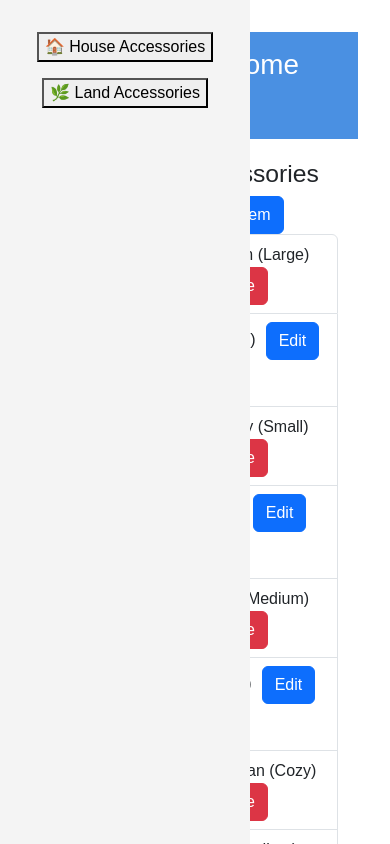
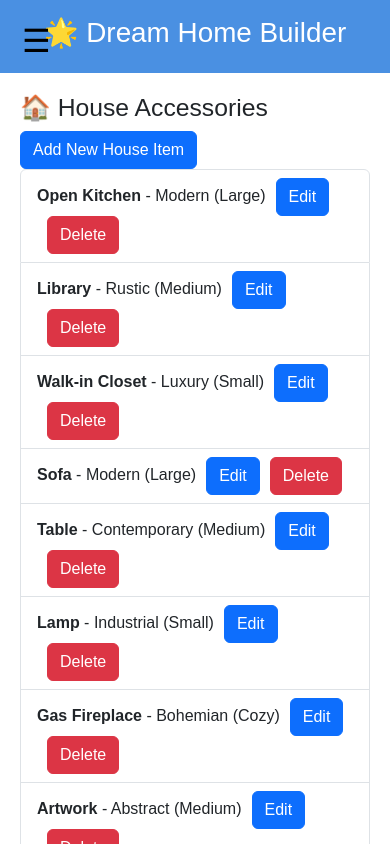
Before and after one commit to cochav4884/Dream-Home-App, a React (Vite) app in the folder dream-home-app/: page / in a window 390 px wide. Shown: the top 844 px of the page. Built offline with nearby package versions, Linux system fonts and the light colour scheme; data requests are answered from the project's data file.

Commit message:
created a hamburger menu so the lists did not hide under the sidebar when the screen shrunk

```diff
--- a/dream-home-app/src/Components/Sidebar/Sidebar.module.css
+++ b/dream-home-app/src/Components/Sidebar/Sidebar.module.css
@@ -1,44 +1,71 @@
-/* Sidebar Styles */
+/* Sidebar.module.css */
 .sidebar {
-  background-color: #f4f4f4; /* Light gray background for the sidebar */
-  padding: 1rem; /* Padding inside the sidebar */
-  width: 250px; /* Fixed width for the sidebar */
-  height: 100vh; /* Make the sidebar take the full viewport height */
-  position: fixed; /* Keep the sidebar fixed on the screen */
-  top: 0; /* Position the sidebar at the top of the screen */
-  left: 0; /* Stick the sidebar to the left */
-  transform: translateX(0); /* Ensure no horizontal translation, sidebar stays visible */
-  transition: none; /* No transition effect on transform */
-  z-index: 1000; /* Ensure the sidebar stays above the main content */
+  background-color: #f4f4f4;
+  padding: 4rem 1rem 1rem 1rem; /* Top padding increased to make room for button */
+  width: 250px;
+  height: 100vh;
+  position: fixed;
+  top: 0;
+  left: 0;
+  transform: translateX(0);
+  transition: left 0.3s ease;
+  z-index: 1000;
 }
 
-/* Sidebar Links */
+/* Responsive: hide sidebar by default on small screens */
+@media (max-width: 768px) {
+  .sidebar {
+    left: -250px; /* hide it */
+  }
+
+  .sidebar.open {
+    left: 0; /* slide in */
+  }
+}
+
 .sidebar nav ul {
-  list-style-type: none; /* Remove default bullet points from the list */
-  padding: 0; /* Remove padding around the list */
-  margin: 0; /* Remove margin from the list */
+  list-style-type: none;
+  padding: 0;
+  margin: 0;
 }
 
 .sidebar li {
-  margin: 1rem 0; /* Add vertical space between list items */
+  margin: 1rem 0;
 }
 
-/* Sidebar Link Styling */
 .sidebar-link {
-  text-decoration: none; /* Remove underline from links */
-  color: #333; /* Dark text color for links */
-  font-weight: bold; /* Make the link text bold */
-  display: flex; /* Use flexbox for aligning the content */
-  align-items: center; /* Vertically center the link content */
-  padding: 0.5rem; /* Padding inside the links for spacing */
-  background: none; /* No background for the link */
-  border: none; /* Remove the border from the link */
-  cursor: pointer; /* Pointer cursor on hover */
-  width: 100%; /* Ensure the link spans the entire width of the sidebar */
-  text-align: left; /* Align text to the left */
+  text-decoration: none;
+  color: #333;
+  font-weight: bold;
+  display: flex;
+  align-items: center;
+  padding: 0.5rem;
+  background: none;
+  border: none;
+  cursor: pointer;
+  width: 100%;
+  text-align: left;
 }
 
-/* Sidebar Link Hover Effect */
 .sidebar-link:hover {
-  color: #4a90e2; /* Change link color to blue when hovered */
+  color: #4a90e2;
 }
+
+/* Optional: Toggle button for mobile */
+.toggle-button {
+  display: none;
+  position: fixed;
+  top: 1rem;
+  left: 1rem;
+  z-index: 1100;
+  background: none;
+  border: none;
+  font-size: 2rem;
+  cursor: pointer;
+}
+
+@media (max-width: 768px) {
+  .toggle-button {
+    display: block;
+  }
+}
--- a/dream-home-app/src/Components/Sidebar/Sidebar.tsx
+++ b/dream-home-app/src/Components/Sidebar/Sidebar.tsx
@@ -1,37 +1,40 @@
-import React from 'react';
-import styles from './Sidebar.module.css'; // Import styles for the sidebar
+import React, { useState } from 'react';
+import styles from './Sidebar.module.css';
 
-// Define the props expected by the Sidebar component
 interface SidebarProps {
-  onSelectCategory: (category: 'house' | 'land') => void; // Callback to switch categories
+  onSelectCategory: (category: 'house' | 'land') => void;
 }
 
-// Sidebar component to select between house and land accessories
 const Sidebar: React.FC<SidebarProps> = ({ onSelectCategory }) => {
+  const [isOpen, setIsOpen] = useState(false);
+
+  const toggleSidebar = () => setIsOpen(!isOpen);
+
   return (
-    <div className={styles.sidebar}>
+    <>
+    <button className={styles['toggle-button']} onClick={toggleSidebar}>
+      ☰
+    </button>
+
+    <div className={`${styles.sidebar} ${isOpen ? styles.open : ''}`}>
       <nav>
         <ul>
-          {/* Button to select House Accessories */}
           <li>
-            <button onClick={() => onSelectCategory('house')} className="sidebar-link">
+            <button onClick={() => { onSelectCategory('house'); setIsOpen(false); }} className={styles['sidebar-link']}>
               🏠 House Accessories
             </button>
           </li>
-
-          {/* Button to select Land Accessories */}
           <li>
-            <button onClick={() => onSelectCategory('land')} className="sidebar-link">
+            <button onClick={() => { onSelectCategory('land'); setIsOpen(false); }} className={styles['sidebar-link']}>
               🌿 Land Accessories
             </button>
           </li>
         </ul>
       </nav>
     </div>
+  </>
+
   );
 };
 
 export default Sidebar;
-// This component provides a sidebar for selecting between house and land accessories in the Dream Home Builder app.
-// It uses a callback function to notify the parent component when a category is selected, allowing for dynamic updates in the main content area based on user selection.
-// The Sidebar component is a functional component that renders a navigation menu with buttons to switch between house and land accessories. It uses TypeScript for type safety and CSS for styling.
--- a/dream-home-app/src/Styles/App.css
+++ b/dream-home-app/src/Styles/App.css
@@ -1,42 +1,30 @@
-#root {
-  max-width: 1280px;
-  margin: 0 auto;
-  padding: 2rem;
-  text-align: center;
+/* App.css */
+
+/* Allow app to use full height */
+.app-container {
+  display: flex;
+  flex-direction: column;
+  height: 100vh;
+  overflow: hidden; /* prevents scrolling on the whole page */
 }
 
-.logo {
-  height: 6em;
-  padding: 1.5em;
-  will-change: filter;
-  transition: filter 300ms;
-}
-.logo:hover {
-  filter: drop-shadow(0 0 2em #646cffaa);
-}
-.logo.react:hover {
-  filter: drop-shadow(0 0 2em #61dafbaa);
+.main-layout {
+  display: flex;
+  flex: 1;
+  height: 100%;
+  overflow: hidden; /* restrict scroll unless needed in children */
 }
 
-@keyframes logo-spin {
-  from {
-    transform: rotate(0deg);
-  }
-  to {
-    transform: rotate(360deg);
+.content {
+  margin-left: 250px;
+  padding: 1rem;
+  flex-grow: 1;
+  overflow-y: auto;  /* ✅ allows scroll inside content */
+  height: 100vh;
+}
+
+@media (max-width: 768px) {
+  .content {
+    margin-left: 0;
   }
 }
-
-@media (prefers-reduced-motion: no-preference) {
-  a:nth-of-type(2) .logo {
-    animation: logo-spin infinite 20s linear;
-  }
-}
-
-.card {
-  padding: 2em;
-}
-
-.read-the-docs {
-  color: #888;
-}
```
Also changed, not shown: dream-home-app/src/Components/App.tsx (+6 -3 lines).
